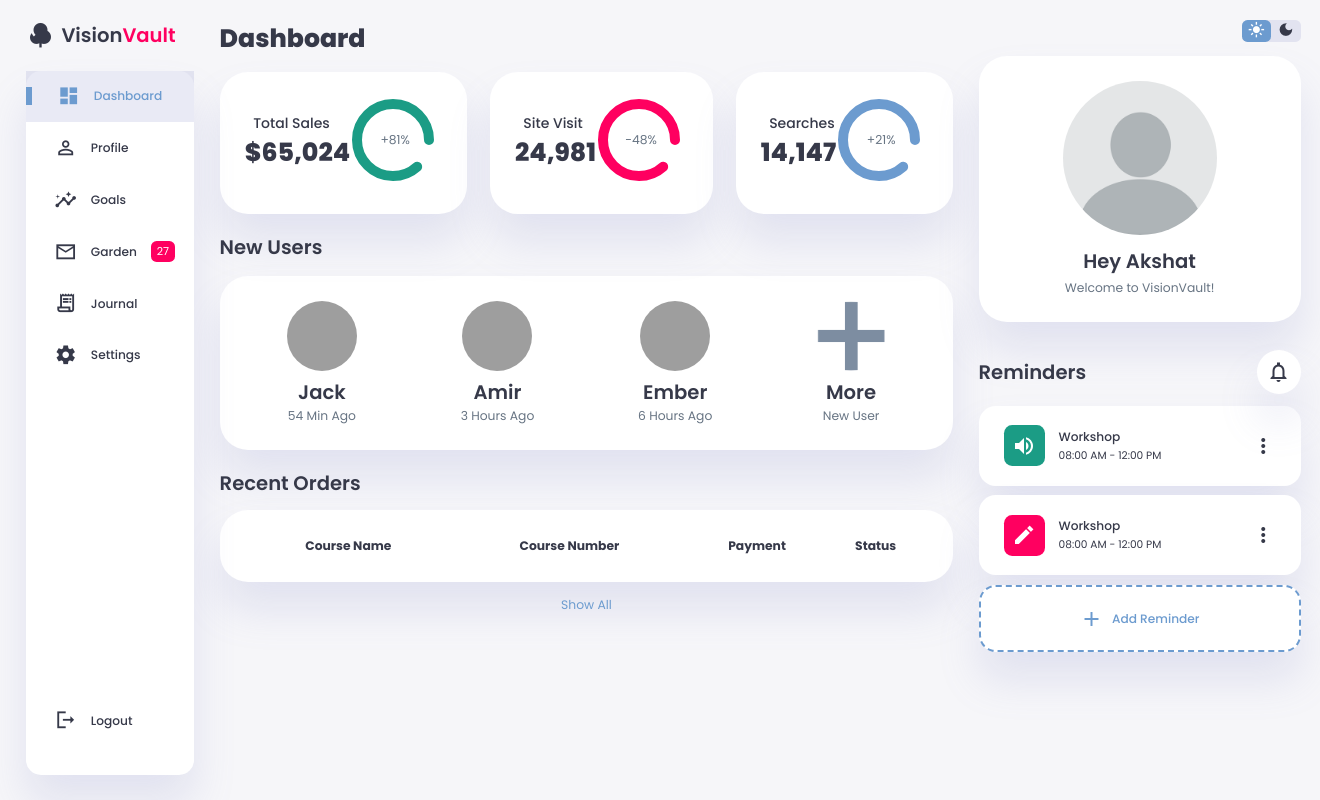
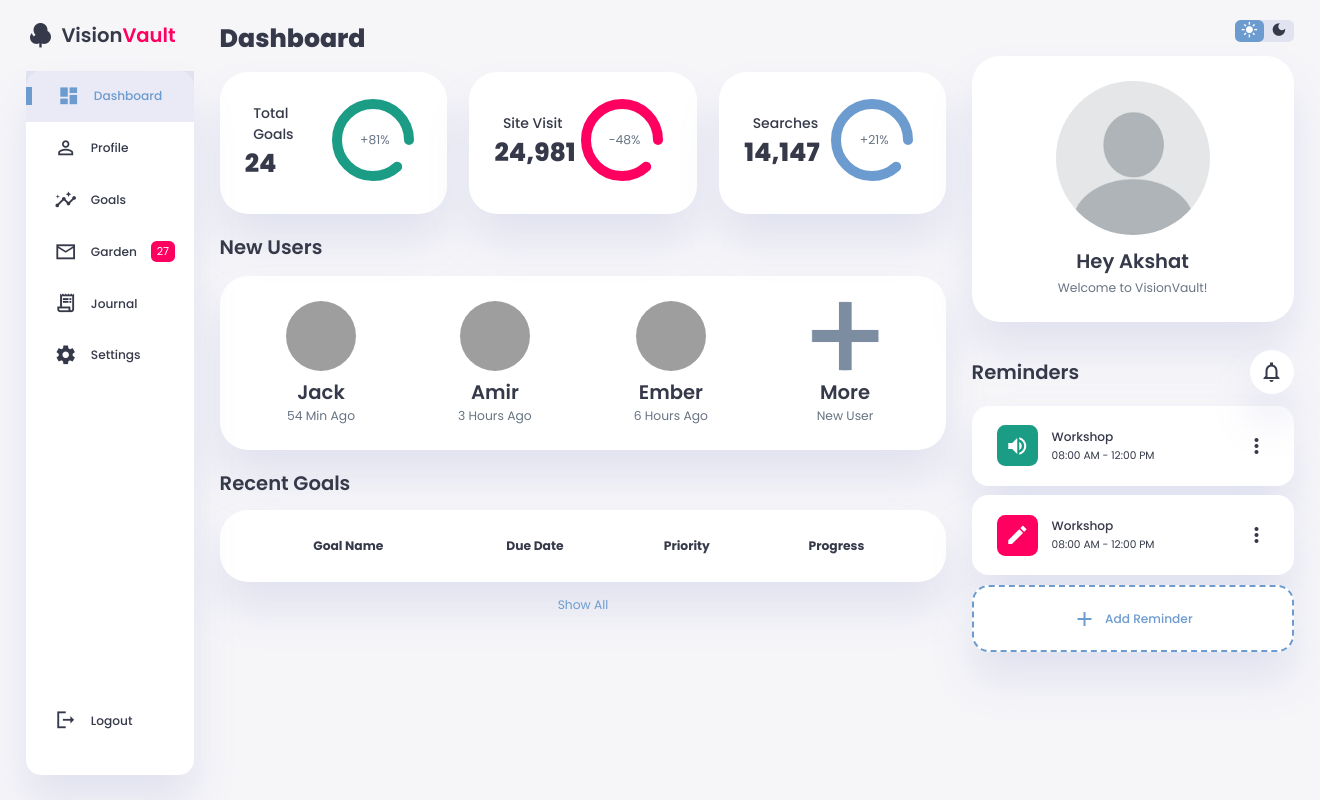
Before and after one commit to akshat-h-joshi/VisionVault, a Flask app: page /home in a window 1320 px wide. Run offline with Flask 3, Linux system fonts and the light colour scheme; a user stored in the database is signed in; lists and menus that the app fills with data are empty; grey boxes are pictures that could not be loaded.

Commit message:
Update home.html

```diff
--- a/templates/home.html
+++ b/templates/home.html
@@ -83,8 +83,8 @@
                     <div class="sales">
                         <div class="status">
                             <div class="info">
-                                <h3>Total Sales</h3>
-                                <h1>$65,024</h1>
+                                <h3>Total Goals</h3>
+                                <h1>24</h1>
                             </div>
                             <div class="progress">
                                 <svg>
@@ -161,14 +161,14 @@
 
                 <!-- Recent Orders Table -->
                 <div class="recent-orders">
-                    <h2>Recent Orders</h2>
+                    <h2>Recent Goals</h2>
                     <table>
                         <thead>
                             <tr>
-                                <th>Course Name</th>
-                                <th>Course Number</th>
-                                <th>Payment</th>
-                                <th>Status</th>
+                                <th>Goal Name</th>
+                                <th>Due Date</th>
+                                <th>Priority</th>
+                                <th>Progress</th>
                                 <th></th>
                             </tr>
                         </thead>
@@ -181,7 +181,7 @@
            <div class="page profile">
                 <h1>Profile</h1>
                 <div class="profile-container">
-                    <h1>Elon Musk</h1>
+                    <h1>Akshat</h1>
                     <img src="/static/img/profile.png" id="profile-pic">
                     <label for="input-file">Update image</label>
                     <input type="file" accept="image/jpeg, image/png, image/jpg" id="input-file">
@@ -338,8 +338,8 @@
                             <div class="sub-tasks-container">
                                 <div class="content-wrapper">
                                     <div class="vertical-line"></div>
-                                    <div class="task-container" id="edit-task-container">
-                                        <button id="add-task-button-edit" class="add-task-button" onclick="addTasks()"> + </button>
+                                    <div class="task-container" id="task-container-edit">
+                                        <div class="add-task-button">+</div>
                                     </div>
                                 </div>
                             </div>
```
